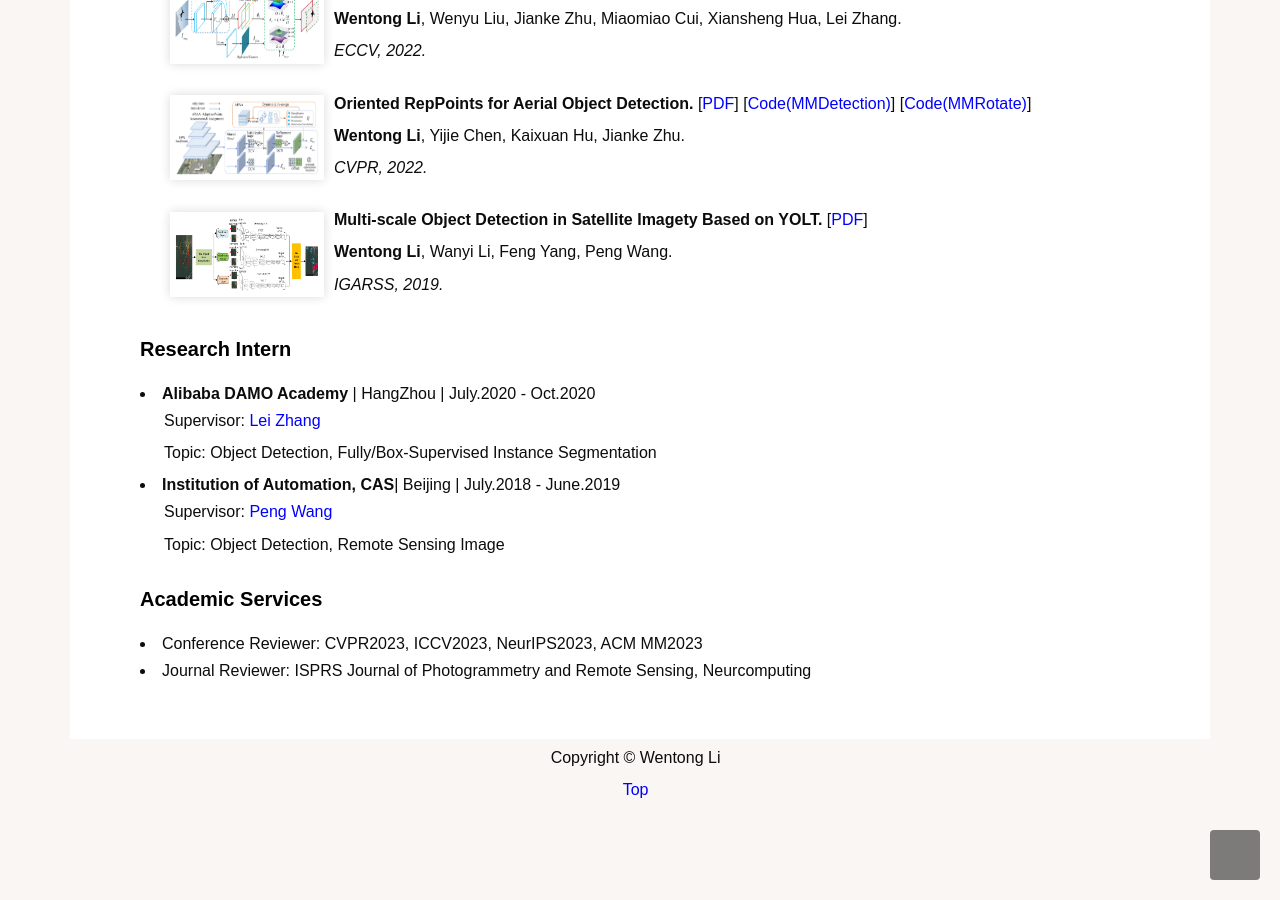
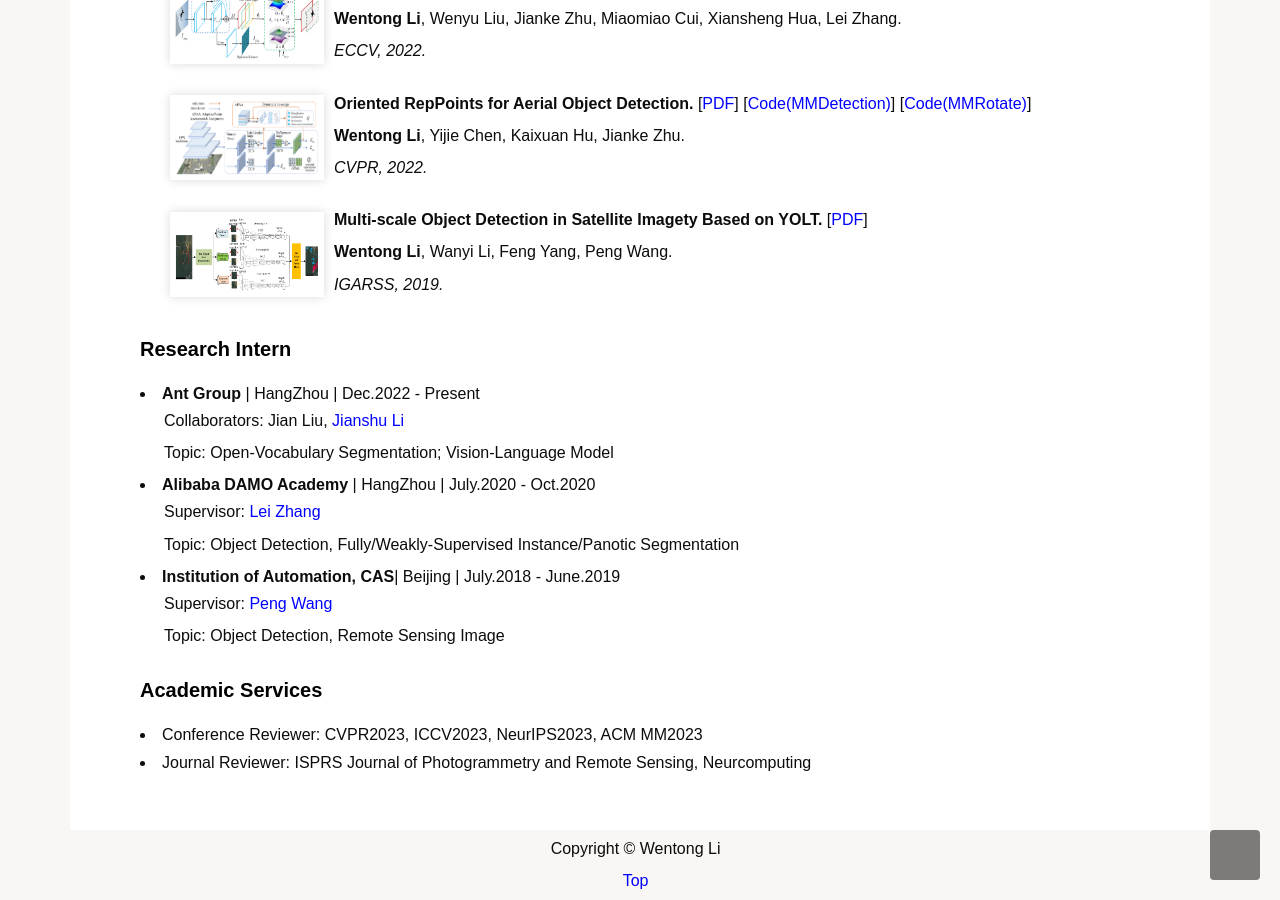
Before and after one commit to cslwt/cslwt.github.io, a Jekyll site: the page index.html, which Jekyll copies as it is, in a window 1280 px wide and 900 px high, scrolled down 1268 px. Built offline with Jekyll 4.4.1, drawn with Linux system fonts in a browser that asks for light colours; some web fonts are replaced.

Commit message:
Update index.html

```diff
--- a/index.html
+++ b/index.html
@@ -248,12 +248,24 @@
 				<h3> Research Intern </h3>
 				<li style="font-size:16px">
 
+				    <b>Ant Group</b> | HangZhou | Dec.2022 - Present
+				    <p>
+				    &emsp;&ensp;Collaborators: Jian Liu, <a href="https://scholar.google.com.hk/citations?user=yyz7kMsAAAAJ&hl=zh-CN&oi=ao">Jianshu Li</a>
+			            </p>
+				    <p>
+				    &emsp;&ensp;Topic: Open-Vocabulary Segmentation; Vision-Language Model
+			            </p>
+				</li>
+
+
+				<li style="font-size:16px">
+
 				    <b>Alibaba DAMO Academy</b> | HangZhou | July.2020 - Oct.2020
 				    <p>
 				    &emsp;&ensp;Supervisor: <a href="http://www4.comp.polyu.edu.hk/~cslzhang/">Lei Zhang </a>
 			            </p>
 				    <p>
-				    &emsp;&ensp;Topic: Object Detection, Fully/Box-Supervised Instance Segmentation
+				    &emsp;&ensp;Topic: Object Detection, Fully/Weakly-Supervised Instance/Panotic Segmentation
 			            </p>
 				</li>
 				<li style="font-size:16px">
```
